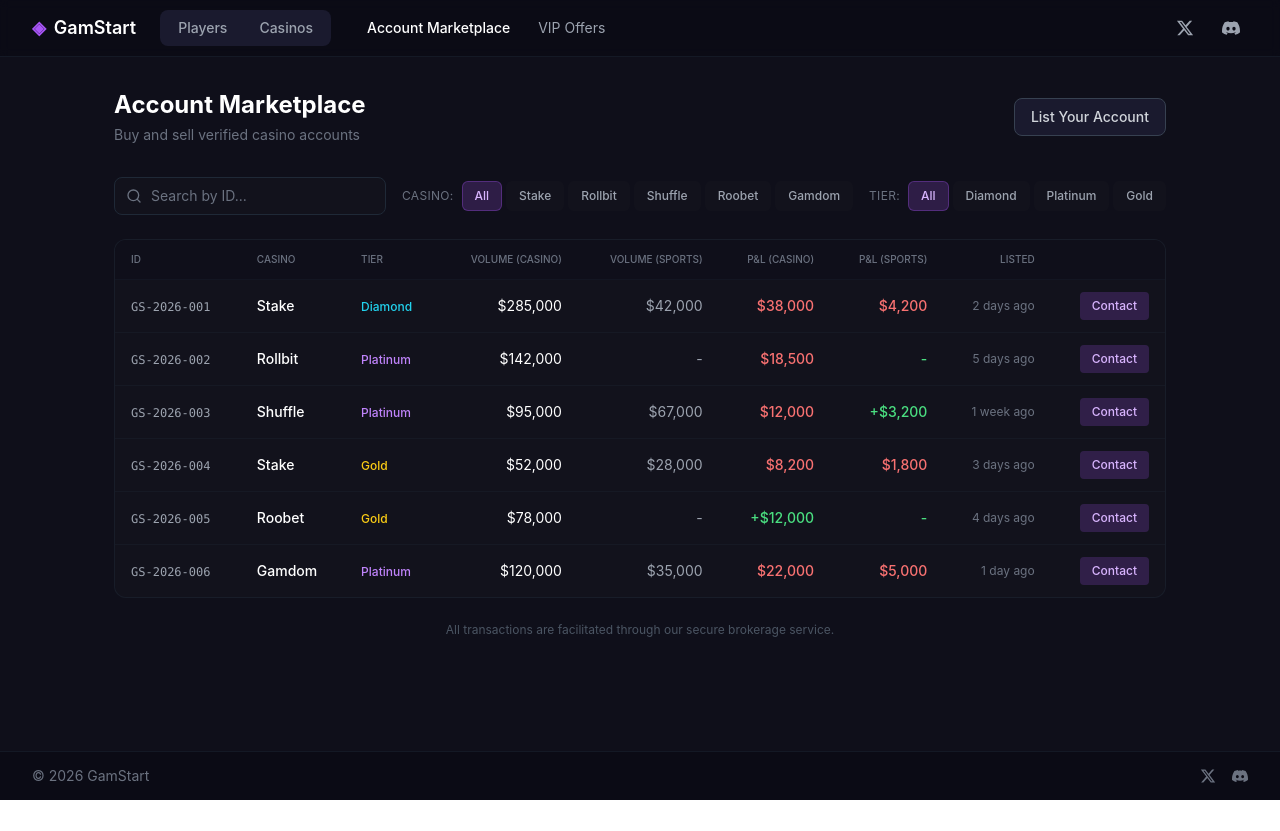
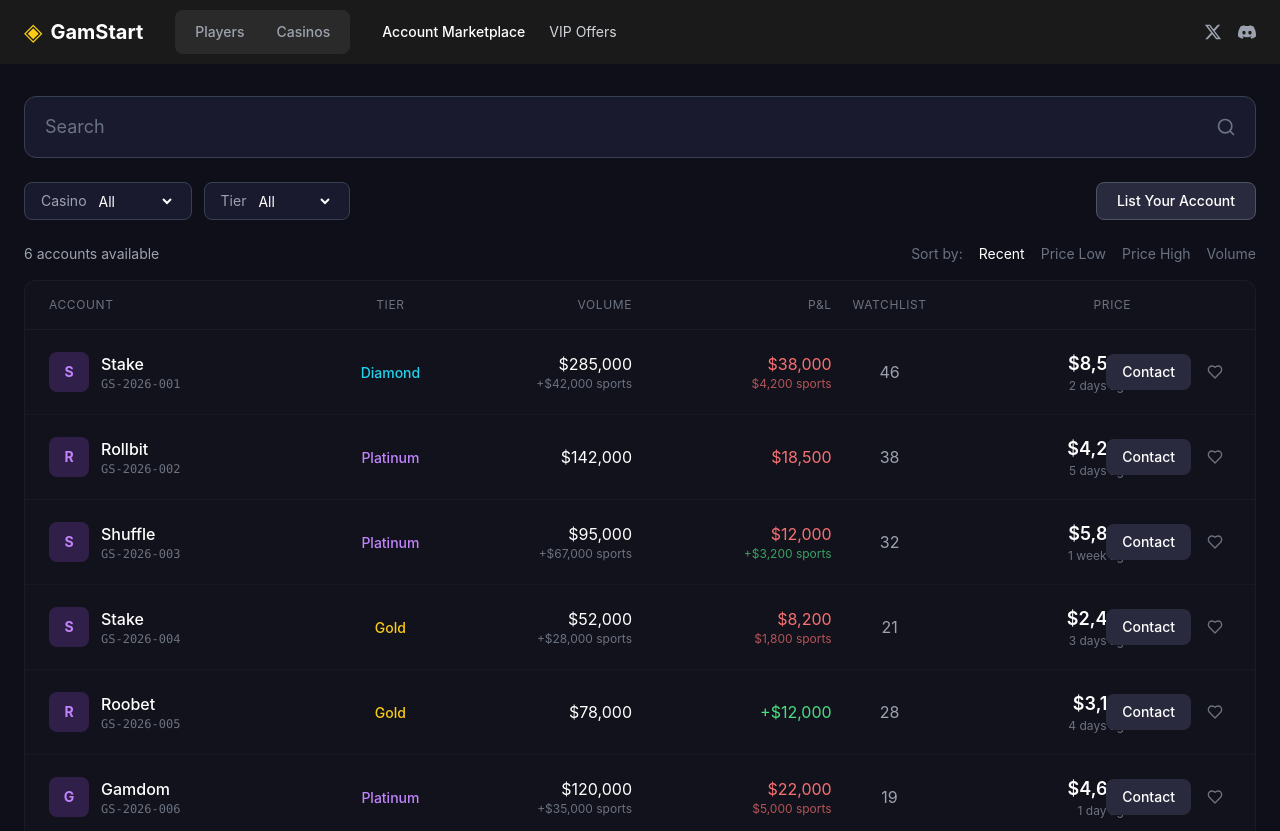
Before and after one commit to test12312as1/sadsa, a Next.js app: page /marketplace in a window 1280 px wide. Shown: the top 831 px of the page. Before the commit the page ends 800 px from the top, so only its background shows below. Built offline with nearby package versions, Linux system fonts and the light colour scheme.

Commit message:
Update page.js

```diff
--- a/app/marketplace/page.js
+++ b/app/marketplace/page.js
@@ -2,7 +2,7 @@
 
 import { useState, Suspense } from 'react';
 import { useSearchParams } from 'next/navigation';
-import { ShoppingCart, Lock, Clock, Filter, Search } from 'lucide-react';
+import { Search, Heart, Clock } from 'lucide-react';
 import Link from 'next/link';
 
 // Demo listings data - per casino account
@@ -15,7 +15,9 @@
     volumeSports: 42000,
     pnlCasino: -38000,
     pnlSports: -4200,
+    price: 8500,
     created: '2 days ago',
+    watchlist: 46
   },
   {
     id: 'GS-2026-002',
@@ -25,7 +27,9 @@
     volumeSports: 0,
     pnlCasino: -18500,
     pnlSports: 0,
+    price: 4200,
     created: '5 days ago',
+    watchlist: 38
   },
   {
     id: 'GS-2026-003',
@@ -35,7 +39,9 @@
     volumeSports: 67000,
     pnlCasino: -12000,
     pnlSports: 3200,
+    price: 5800,
     created: '1 week ago',
+    watchlist: 32
   },
   {
     id: 'GS-2026-004',
@@ -45,7 +51,9 @@
     volumeSports: 28000,
     pnlCasino: -8200,
     pnlSports: -1800,
+    price: 2400,
     created: '3 days ago',
+    watchlist: 21
   },
   {
     id: 'GS-2026-005',
@@ -55,7 +63,9 @@
     volumeSports: 0,
     pnlCasino: 12000,
     pnlSports: 0,
+    price: 3100,
     created: '4 days ago',
+    watchlist: 28
   },
   {
     id: 'GS-2026-006',
@@ -65,7 +75,9 @@
     volumeSports: 35000,
     pnlCasino: -22000,
     pnlSports: -5000,
+    price: 4600,
     created: '1 day ago',
+    watchlist: 19
   }
 ];
 
@@ -90,9 +102,10 @@
   const [selectedTier, setSelectedTier] = useState('all');
   const [searchQuery, setSearchQuery] = useState('');
   const [showSellModal, setShowSellModal] = useState(false);
+  const [sortBy, setSortBy] = useState('recent');
 
   const casinos = ['all', 'Stake', 'Rollbit', 'Shuffle', 'Roobet', 'Gamdom'];
-  const tiers = ['all', 'Diamond', 'Platinum', 'Gold', 'Silver'];
+  const tiers = ['all', 'Diamond', 'Platinum', 'Gold'];
 
   const filteredListings = DEMO_LISTINGS.filter(listing => {
     if (selectedCasino !== 'all' && listing.casino !== selectedCasino) return false;
@@ -109,54 +122,38 @@
 
   return (
     <div className="min-h-screen bg-[#0f0f1a] flex flex-col">
-      {/* Navbar */}
-      <nav className="border-b border-gray-800/50 bg-[#0a0a14]/80 backdrop-blur-sm sticky top-0 z-50">
-        <div className="max-w-7xl mx-auto px-4 sm:px-6 lg:px-8">
-          <div className="flex items-center justify-between h-14">
-            <div className="flex items-center gap-6">
-              <Link
-                href="/"
-                className="flex items-center gap-2 text-white font-semibold text-lg hover:opacity-80 transition-opacity"
-              >
-                <span className="text-purple-500">◈</span>
-                GamStart
+      {/* Navbar - DexCheck Style */}
+      <nav className="bg-[#1a1a1a] sticky top-0 z-50">
+        <div className="max-w-[1400px] mx-auto px-6">
+          <div className="flex items-center justify-between h-16">
+            <div className="flex items-center gap-8">
+              <Link href="/" className="flex items-center gap-2 hover:opacity-80 transition-opacity">
+                <span className="text-yellow-400 text-2xl">◈</span>
+                <span className="text-white font-bold text-xl">GamStart</span>
               </Link>
 
-              {/* Primary Tabs */}
-              <div className="flex items-center bg-[#1a1a2e] rounded-lg p-0.5">
-                <Link
-                  href="/"
-                  className="px-4 py-1.5 rounded-md text-sm font-medium text-gray-400 hover:text-gray-300 transition-all"
-                >
+              <div className="flex items-center bg-[#2a2a2a] rounded-lg p-1">
+                <Link href="/" className="px-4 py-2 rounded-md text-sm font-medium text-gray-400 hover:text-white transition-all">
                   Players
                 </Link>
-                <Link
-                  href="/?tab=platforms"
-                  className="px-4 py-1.5 rounded-md text-sm font-medium text-gray-400 hover:text-gray-300 transition-all"
-                >
+                <Link href="/?tab=platforms" className="px-4 py-2 rounded-md text-sm font-medium text-gray-400 hover:text-white transition-all">
                   Casinos
                 </Link>
               </div>
 
-              {/* Secondary Links */}
-              <div className="hidden md:flex items-center gap-1">
-                <span className="px-3 py-1.5 text-sm text-white font-medium">
-                  Account Marketplace
-                </span>
-                <Link
-                  href="/vip-dashboard"
-                  className="px-3 py-1.5 text-sm text-gray-400 hover:text-white transition-colors"
-                >
+              <div className="hidden lg:flex items-center gap-6">
+                <span className="text-sm text-white font-medium">Account Marketplace</span>
+                <Link href="/vip-dashboard" className="text-sm text-gray-300 hover:text-white transition-colors">
                   VIP Offers
                 </Link>
               </div>
             </div>
 
-            <div className="flex items-center gap-3">
-              <a href="https://twitter.com" target="_blank" rel="noopener noreferrer" className="p-2 text-gray-400 hover:text-white transition-colors">
+            <div className="flex items-center gap-4">
+              <a href="https://twitter.com" target="_blank" rel="noopener noreferrer" className="text-gray-400 hover:text-white transition-colors">
                 <TwitterIcon size={18} />
               </a>
-              <a href="https://discord.com" target="_blank" rel="noopener noreferrer" className="p-2 text-gray-400 hover:text-white transition-colors">
+              <a href="https://discord.com" target="_blank" rel="noopener noreferrer" className="text-gray-400 hover:text-white transition-colors">
                 <DiscordIcon size={18} />
               </a>
             </div>
@@ -164,141 +161,172 @@
         </div>
       </nav>
 
-      <main className="flex-1 max-w-7xl mx-auto px-4 sm:px-6 lg:px-8 py-8">
-        {/* Header */}
-        <div className="flex items-center justify-between mb-8">
-          <div>
-            <h1 className="text-2xl font-bold text-white mb-1">Account Marketplace</h1>
-            <p className="text-sm text-gray-500">Buy and sell verified casino accounts</p>
+      <main className="flex-1 max-w-[1400px] mx-auto px-6 py-8 w-full">
+        {/* Search Bar - Full Width */}
+        <div className="mb-6">
+          <div className="relative">
+            <input
+              type="text"
+              placeholder="Search"
+              value={searchQuery}
+              onChange={(e) => setSearchQuery(e.target.value)}
+              className="w-full bg-[#1a1a2e] border border-gray-700 rounded-xl px-5 py-4 text-white placeholder-gray-500 focus:outline-none focus:border-gray-500 text-lg"
+            />
+            <Search className="absolute right-5 top-1/2 -translate-y-1/2 text-gray-500" size={20} />
           </div>
+        </div>
+
+        {/* Filters Row */}
+        <div className="flex flex-wrap items-center gap-3 mb-6">
+          <div className="flex items-center gap-2 px-4 py-2 bg-[#1a1a2e] rounded-lg border border-gray-700">
+            <span className="text-sm text-gray-400">Casino</span>
+            <select
+              value={selectedCasino}
+              onChange={(e) => setSelectedCasino(e.target.value)}
+              className="bg-transparent text-white text-sm focus:outline-none cursor-pointer"
+            >
+              {casinos.map(c => <option key={c} value={c} className="bg-[#1a1a2e]">{c === 'all' ? 'All' : c}</option>)}
+            </select>
+          </div>
+
+          <div className="flex items-center gap-2 px-4 py-2 bg-[#1a1a2e] rounded-lg border border-gray-700">
+            <span className="text-sm text-gray-400">Tier</span>
+            <select
+              value={selectedTier}
+              onChange={(e) => setSelectedTier(e.target.value)}
+              className="bg-transparent text-white text-sm focus:outline-none cursor-pointer"
+            >
+              {tiers.map(t => <option key={t} value={t} className="bg-[#1a1a2e]">{t === 'all' ? 'All' : t}</option>)}
+            </select>
+          </div>
+
+          <div className="flex-1" />
+
           <button
             onClick={() => setShowSellModal(true)}
-            className="px-4 py-2 bg-[#1a1a2e] hover:bg-[#252540] text-gray-300 hover:text-white rounded-lg border border-gray-700 transition-all text-sm font-medium"
+            className="px-5 py-2 bg-[#2a2a3e] hover:bg-[#3a3a4e] text-white rounded-lg text-sm font-medium transition-colors border border-gray-600"
           >
             List Your Account
           </button>
         </div>
 
-        {/* Filters */}
-        <div className="flex flex-col md:flex-row gap-4 mb-6">
-          <div className="flex-1 relative">
-            <Search className="absolute left-3 top-1/2 -translate-y-1/2 text-gray-500" size={16} />
-            <input
-              type="text"
-              placeholder="Search by ID..."
-              value={searchQuery}
-              onChange={(e) => setSearchQuery(e.target.value)}
-              className="w-full bg-[#12121c] border border-gray-800 rounded-lg pl-9 pr-4 py-2 text-sm text-white placeholder-gray-500 focus:outline-none focus:border-purple-500/50"
-            />
-          </div>
-          <div className="flex items-center gap-2">
-            <span className="text-xs text-gray-500 uppercase tracking-wide">Casino:</span>
-            <div className="flex gap-1">
-              {casinos.map((casino) => (
+        {/* Results Count + Sort */}
+        <div className="flex items-center justify-between mb-4">
+          <div className="text-sm text-gray-400">{filteredListings.length} accounts available</div>
+          <div className="flex items-center gap-4 text-sm">
+            <span className="text-gray-500">Sort by:</span>
+            {['Recent', 'Price Low', 'Price High', 'Volume'].map((sort) => (
               <button
-                  key={casino}
-                  onClick={() => setSelectedCasino(casino)}
-                  className={`px-3 py-1.5 rounded-md text-xs font-medium transition-all ${
-                    selectedCasino === casino
-                      ? 'bg-purple-500/20 text-purple-300 border border-purple-500/30'
-                      : 'bg-[#12121c] text-gray-400 hover:text-white border border-transparent'
-                  }`}
+                key={sort}
+                onClick={() => setSortBy(sort.toLowerCase())}
+                className={`transition-colors ${sortBy === sort.toLowerCase() ? 'text-white' : 'text-gray-500 hover:text-gray-300'}`}
               >
-                  {casino === 'all' ? 'All' : casino}
+                {sort}
               </button>
             ))}
           </div>
         </div>
-          <div className="flex items-center gap-2">
-            <span className="text-xs text-gray-500 uppercase tracking-wide">Tier:</span>
-            <div className="flex gap-1">
-              {tiers.slice(0, 4).map((tier) => (
-                <button
-                  key={tier}
-                  onClick={() => setSelectedTier(tier)}
-                  className={`px-3 py-1.5 rounded-md text-xs font-medium transition-all ${
-                    selectedTier === tier
-                      ? 'bg-purple-500/20 text-purple-300 border border-purple-500/30'
-                      : 'bg-[#12121c] text-gray-400 hover:text-white border border-transparent'
-                  }`}
-                >
-                  {tier === 'all' ? 'All' : tier}
-                </button>
-              ))}
+
+        {/* Listings Table - Domain Style */}
+        <div className="bg-[#12121c] rounded-xl border border-gray-800/50 overflow-hidden">
+          {/* Table Header */}
+          <div className="grid grid-cols-12 gap-4 px-6 py-4 border-b border-gray-800/50 text-xs text-gray-500 uppercase tracking-wider">
+            <div className="col-span-3">Account</div>
+            <div className="col-span-1 text-center">Tier</div>
+            <div className="col-span-2 text-right">Volume</div>
+            <div className="col-span-2 text-right">P&L</div>
+            <div className="col-span-1 text-center">Watchlist</div>
+            <div className="col-span-2 text-right">Price</div>
+            <div className="col-span-1"></div>
+          </div>
+
+          {/* Listings */}
+          {filteredListings.map((listing) => (
+            <div key={listing.id} className="grid grid-cols-12 gap-4 px-6 py-5 border-b border-gray-800/30 hover:bg-[#1a1a2e]/50 transition-colors items-center">
+              {/* Account Info */}
+              <div className="col-span-3">
+                <div className="flex items-center gap-3">
+                  <div className="w-10 h-10 rounded-lg bg-purple-500/20 flex items-center justify-center text-purple-400 font-bold text-sm">
+                    {listing.casino[0]}
+                  </div>
+                  <div>
+                    <div className="text-white font-medium">{listing.casino}</div>
+                    <div className="text-xs text-gray-500 font-mono">{listing.id}</div>
                   </div>
                 </div>
               </div>
 
-        {/* Listings Table */}
-        <div className="bg-[#12121c] rounded-xl border border-gray-800/50 overflow-hidden">
-          <table className="w-full">
-            <thead>
-              <tr className="text-[10px] text-gray-500 uppercase bg-[#0f0f1a]">
-                <th className="text-left px-4 py-3 font-medium">ID</th>
-                <th className="text-left px-4 py-3 font-medium">Casino</th>
-                <th className="text-left px-4 py-3 font-medium">Tier</th>
-                <th className="text-right px-4 py-3 font-medium">Volume (Casino)</th>
-                <th className="text-right px-4 py-3 font-medium">Volume (Sports)</th>
-                <th className="text-right px-4 py-3 font-medium">P&L (Casino)</th>
-                <th className="text-right px-4 py-3 font-medium">P&L (Sports)</th>
-                <th className="text-right px-4 py-3 font-medium">Listed</th>
-                <th className="text-right px-4 py-3 font-medium"></th>
-              </tr>
-            </thead>
-            <tbody className="text-sm">
-              {filteredListings.map((listing) => (
-                <tr key={listing.id} className="border-t border-gray-800/30 hover:bg-[#1a1a2e]/50 transition-colors">
-                  <td className="px-4 py-3">
-                    <span className="font-mono text-xs text-gray-400">{listing.id}</span>
-                  </td>
-                  <td className="px-4 py-3 text-white font-medium">{listing.casino}</td>
-                  <td className="px-4 py-3">
-                    <span className={`text-xs font-medium ${
+              {/* Tier */}
+              <div className="col-span-1 text-center">
+                <span className={`text-sm font-medium ${
                   listing.tier === 'Diamond' ? 'text-cyan-400' :
                   listing.tier === 'Platinum' ? 'text-purple-400' :
-                      listing.tier === 'Gold' ? 'text-yellow-400' : 'text-gray-400'
+                  'text-yellow-400'
                 }`}>
                   {listing.tier}
                 </span>
-                  </td>
-                  <td className="px-4 py-3 text-right text-white">${listing.volumeCasino.toLocaleString()}</td>
-                  <td className="px-4 py-3 text-right text-gray-400">
-                    {listing.volumeSports > 0 ? `$${listing.volumeSports.toLocaleString()}` : '-'}
-                  </td>
-                  <td className={`px-4 py-3 text-right font-medium ${listing.pnlCasino >= 0 ? 'text-green-400' : 'text-red-400'}`}>
+              </div>
+
+              {/* Volume */}
+              <div className="col-span-2 text-right">
+                <div className="text-white">${listing.volumeCasino.toLocaleString()}</div>
+                {listing.volumeSports > 0 && (
+                  <div className="text-xs text-gray-500">+${listing.volumeSports.toLocaleString()} sports</div>
+                )}
+              </div>
+
+              {/* P&L */}
+              <div className="col-span-2 text-right">
+                <div className={listing.pnlCasino >= 0 ? 'text-green-400' : 'text-red-400'}>
                   {formatPnL(listing.pnlCasino)}
-                  </td>
-                  <td className={`px-4 py-3 text-right font-medium ${listing.pnlSports >= 0 ? 'text-green-400' : 'text-red-400'}`}>
-                    {formatPnL(listing.pnlSports)}
-                  </td>
-                  <td className="px-4 py-3 text-right text-gray-500 text-xs">{listing.created}</td>
-                  <td className="px-4 py-3 text-right">
-                    <button className="px-3 py-1.5 bg-purple-500/20 hover:bg-purple-500/30 text-purple-300 rounded text-xs font-medium transition-colors">
-                      Contact
-                    </button>
-                  </td>
-                </tr>
-              ))}
-            </tbody>
-          </table>
-
-          {filteredListings.length === 0 && (
-            <div className="py-12 text-center text-gray-500">
-              No listings match your filters
+                </div>
+                {listing.pnlSports !== 0 && (
+                  <div className={`text-xs ${listing.pnlSports >= 0 ? 'text-green-400/70' : 'text-red-400/70'}`}>
+                    {formatPnL(listing.pnlSports)} sports
                   </div>
                 )}
               </div>
 
-        {/* Info */}
-        <div className="mt-6 text-center text-xs text-gray-600">
+              {/* Watchlist */}
+              <div className="col-span-1 text-center text-gray-400">
+                {listing.watchlist}
+              </div>
+
+              {/* Price */}
+              <div className="col-span-2 text-right">
+                <div className="text-white text-lg font-semibold">${listing.price.toLocaleString()}</div>
+                <div className="text-xs text-gray-500">{listing.created}</div>
+              </div>
+
+              {/* Actions */}
+              <div className="col-span-1 flex items-center justify-end gap-2">
+                <button className="px-4 py-2 bg-[#2a2a3e] hover:bg-[#3a3a4e] text-white rounded-lg text-sm font-medium transition-colors">
+                  Contact
+                </button>
+                <button className="p-2 text-gray-500 hover:text-white transition-colors">
+                  <Heart size={16} />
+                </button>
+              </div>
+            </div>
+          ))}
+
+          {filteredListings.length === 0 && (
+            <div className="py-16 text-center text-gray-500">
+              No accounts match your filters
+            </div>
+          )}
+        </div>
+
+        {/* Footer Text */}
+        <div className="mt-8 text-center text-sm text-gray-600">
           All transactions are facilitated through our secure brokerage service.
         </div>
       </main>
 
       {/* Footer */}
-      <footer className="border-t border-gray-800/50 bg-[#0a0a14]/80">
-        <div className="max-w-7xl mx-auto px-4 sm:px-6 lg:px-8">
-          <div className="flex items-center justify-between h-12">
+      <footer className="border-t border-gray-800/50 bg-[#0a0a14]">
+        <div className="max-w-[1400px] mx-auto px-6">
+          <div className="flex items-center justify-between h-14">
             <div className="text-gray-500 text-sm">© 2026 GamStart</div>
             <div className="flex items-center gap-4">
               <a href="https://twitter.com" target="_blank" rel="noopener noreferrer" className="text-gray-500 hover:text-white transition-colors">
@@ -315,7 +343,7 @@
       {/* Sell Modal */}
       {showSellModal && (
         <div className="fixed inset-0 bg-black/80 backdrop-blur-sm flex items-center justify-center z-50 p-4">
-          <div className="bg-[#12121c] rounded-xl p-6 max-w-md w-full border border-gray-800">
+          <div className="bg-[#1a1a2e] rounded-xl p-6 max-w-md w-full border border-gray-700">
             <h3 className="text-lg font-semibold text-white mb-4">List Your Account</h3>
             <p className="text-sm text-gray-400 mb-6">
               To list your casino account for sale, first scan your wallet on our Players page.
@@ -324,13 +352,13 @@
             <div className="flex gap-3">
               <button
                 onClick={() => setShowSellModal(false)}
-                className="flex-1 py-2.5 bg-[#1a1a2e] hover:bg-[#252540] text-gray-300 rounded-lg font-medium transition-colors"
+                className="flex-1 py-2.5 bg-[#2a2a3e] hover:bg-[#3a3a4e] text-gray-300 rounded-lg font-medium transition-colors"
               >
                 Cancel
               </button>
               <Link
                 href="/"
-                className="flex-1 py-2.5 bg-purple-500 hover:bg-purple-600 text-white rounded-lg font-medium transition-colors text-center"
+                className="flex-1 py-2.5 bg-yellow-500 hover:bg-yellow-400 text-black rounded-lg font-medium transition-colors text-center"
               >
                 Scan Wallet
               </Link>
@@ -346,7 +374,7 @@
   return (
     <div className="min-h-screen bg-[#0f0f1a] flex items-center justify-center">
       <div className="text-center">
-        <div className="w-8 h-8 border-2 border-purple-500/30 border-t-purple-500 rounded-full animate-spin mx-auto mb-4" />
+        <div className="w-8 h-8 border-2 border-yellow-500/30 border-t-yellow-500 rounded-full animate-spin mx-auto mb-4" />
         <p className="text-gray-400 text-sm">Loading...</p>
       </div>
     </div>
```
Lines whose indentation alone changed are shown as unchanged.
